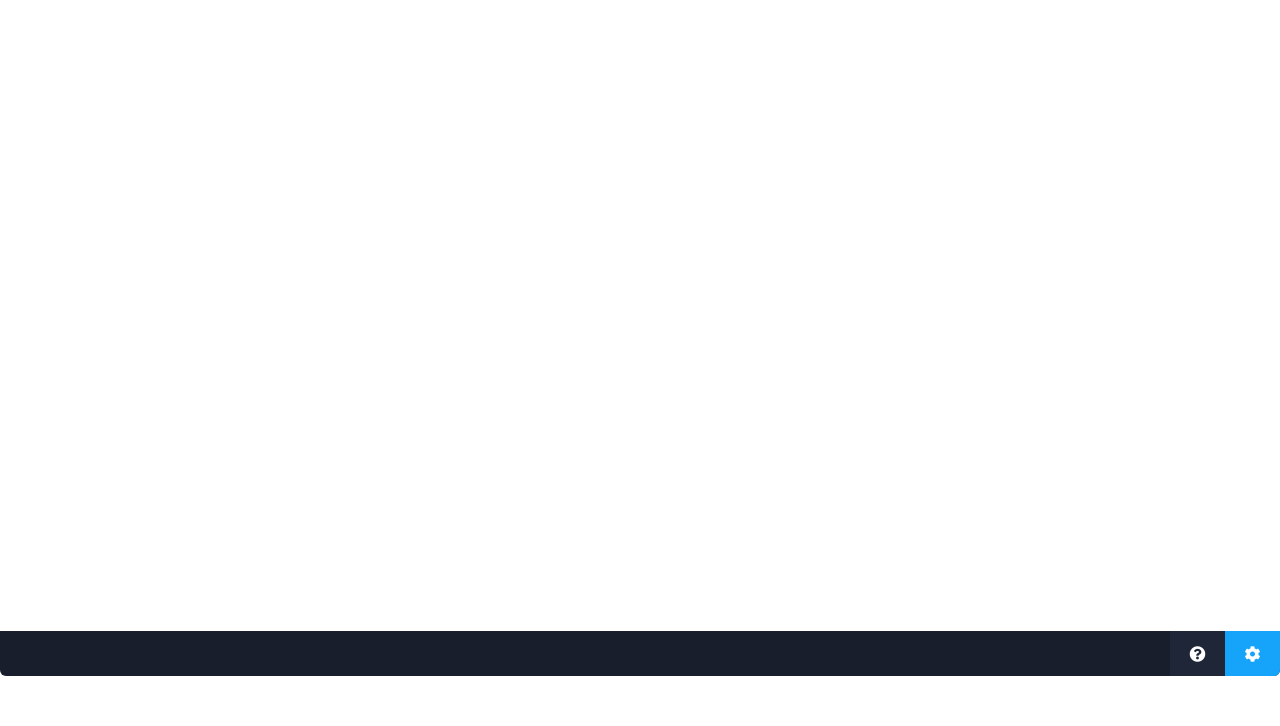
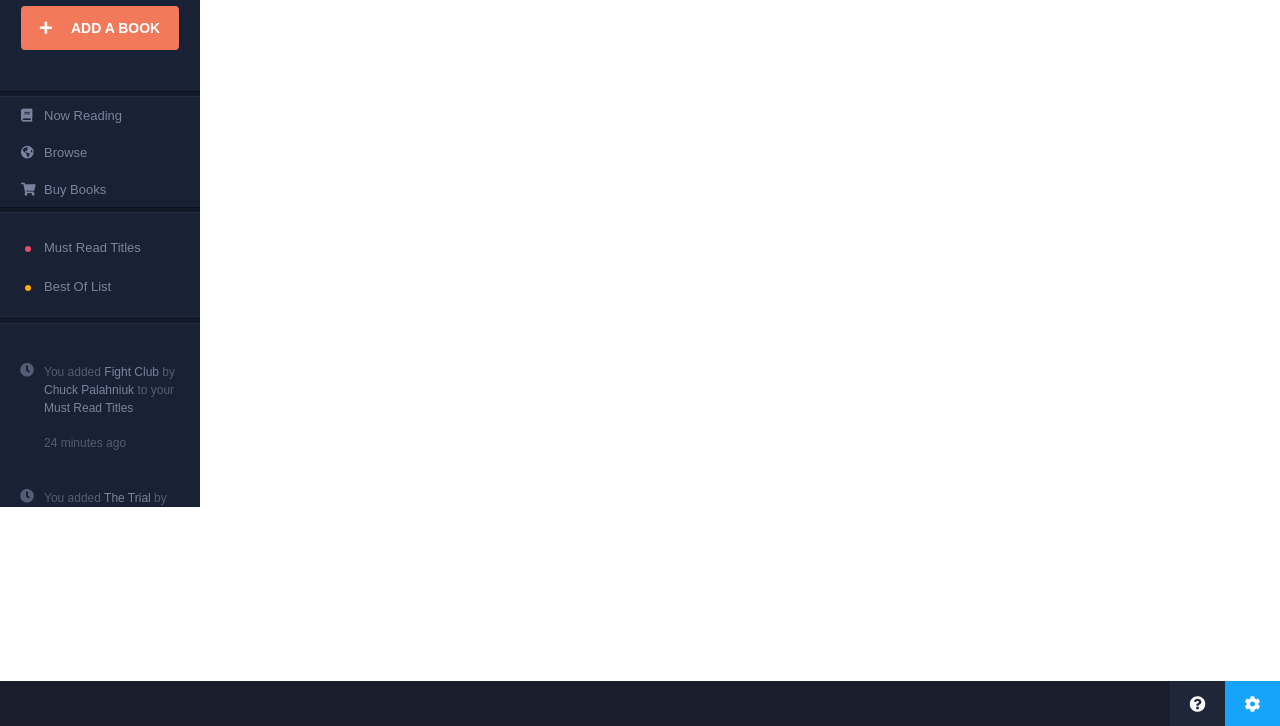
Before and after one commit to Wital619/Book-store-site-layout, a website built with webpack: page src/index.html in a window 1280 px wide. Shown: the part 74-800 px from the top of the page. Built offline with nearby package versions, Linux system fonts and the light colour scheme.

Commit message:
Add sidebar and custom scrollbar; Change some properties in the webpack config

```diff
--- a/src/index.html
+++ b/src/index.html
@@ -19,7 +19,7 @@
       <span class="bs-dots__dot bs-dots__dot--blue"></span>
     </div>
     <div class="bs-header__title">
-      <i class="fas fa-star"></i>
+      <span class="bs-header__title-icon"><i class="fas fa-book"></i></span>
       MyBookUp
     </div>
     <ul class="bs-header__nav">
@@ -32,9 +32,74 @@
 			<span class="bs-user__chevron"><i class="fa fa-chevron-circle-down"></i></span>
 		</div>
   </header>
-  <main class="bs-content">
-    Content
-  </main>
+  <div class="bs-content-wrapper">
+    <aside class="bs-sidebar">
+			<section class="bs-add-book bs-panel">
+				<button class="bs-btn bs-btn--add-book">
+					<span class="bs-btn__plus-icon">
+						<i class="fas fa-plus"></i>
+					</span>
+					ADD A BOOK
+				</button>
+			</section>
+			<div class="bs-bottom-line"></div>
+			<ul class="bs-menu-list bs-panel">
+				<li class="bs-menu-list__item">
+					<span class="bs-menu-list__icon"><i class="fas fa-book"></i></span>
+					<a href="#" class="bs-menu-list__link">Now Reading</a>
+				</li>
+				<li class="bs-menu-list__item">
+					<span class="bs-menu-list__icon"><i class="fas fa-globe-americas"></i></span>
+					<a href="#" class="bs-menu-list__link">Browse</a>
+				</li>
+				<li class="bs-menu-list__item">
+					<span class="bs-menu-list__icon"><i class="fas fa-shopping-cart"></i></span>
+					<a href="#" class="bs-menu-list__link">Buy Books</a>
+				</li>
+				<li class="bs-menu-list__item">
+					<span class="bs-menu-list__icon"><i class="fas fa-star"></i></span>
+					<a href="#" class="bs-menu-list__link">Favourite Books</a>
+				</li>
+				<li class="bs-menu-list__item">
+					<span class="bs-menu-list__icon"><i class="fas fa-th-list"></i></span>
+					<a href="#" class="bs-menu-list__link">Wishlist</a>
+				</li>
+				<li class="bs-menu-list__item">
+					<span class="bs-menu-list__icon"><i class="fas fa-clock"></i></span>
+					<a href="#" class="bs-menu-list__link">History</a>
+				</li>
+			</ul>
+			<div class="bs-bottom-line"></div>
+			<ul class="bs-book-types-list bs-panel">
+				<li class="bs-book-types-list__item">Must Read Titles</li>
+				<li class="bs-book-types-list__item">Best Of List</li>
+				<li class="bs-book-types-list__item">Classic Novels</li>
+				<li class="bs-book-types-list__item">Non Fiction</li>
+			</ul>
+			<div class="bs-bottom-line"></div>
+			<ul class="bs-actions-list">
+				<li class="bs-actions-list__item">
+					<span class="bs-actions-list__icon"><i class="fas fa-clock"></i></span>
+					<div class="bs-actions-list__info">
+						<p class="bs-actions-list__desc">
+							You added <span>Fight Club</span> by <span>Chuck Palahniuk</span> to your <span>Must Read Titles</span>
+						</p>
+						<span class="bs-actions-list__time">24 minutes ago</span>
+					</div>
+				</li>
+				<li class="bs-actions-list__item">
+					<span class="bs-actions-list__icon"><i class="fas fa-clock"></i></span>
+					<div class="bs-actions-list__info">
+						<p class="bs-actions-list__desc">You added <span>The Trial</span> by <span>Franz Kafka</span> to your <span>Must Read Titles</span></p>
+						<span class="bs-actions-list__time">48 minutes ago</span>
+					</div>
+				</li>
+			</ul>
+		</aside>
+		<main class="bs-content" tabindex="1">
+			Content
+		</main>
+  </div>
   <footer class="bs-footer">
     <div class="bs-footer__icons">
 			<span class="bs-footer__icon bs-footer__icon--dark"><i class="fas fa-question-circle"></i></span>
--- a/src/js/scripts.js
+++ b/src/js/scripts.js
@@ -1 +1,3 @@
 import '../scss/styles.scss';
+
+document.querySelector('.bs-content').focus();
--- a/src/scss/base/_reset.scss
+++ b/src/scss/base/_reset.scss
@@ -7,20 +7,24 @@
 html, body {
   height: 100%;
   margin: 0;
-  padding: 0;
-  overflow: auto;
+	padding: 0;
 }
 
 body {
   font: 16px/1 Arial, sans-serif;
   background: white;
-  color: black;
+	color: black;
+	overflow: hidden;
 }
 
 ul {
 	list-style: none;
 	padding: 0;
 	margin: 0;
+}
+
+a {
+	text-decoration: none;
 }
 
 button {
--- a/src/scss/base/_variables.scss
+++ b/src/scss/base/_variables.scss
@@ -1,4 +1,5 @@
 $header-height: 45px;
 $footer-height: 45px;
-$sidebar-bg-color: #1f2637;
 $main-blue: #15a4fa;
+$panel-bg-color: #192134;
+$main-grey: #79839E;
--- /dev/null
+++ b/src/scss/components/_scrollbar.scss
@@ -0,0 +1,14 @@
+::-webkit-scrollbar {
+	width: 20px;
+}
+
+::-webkit-scrollbar-track {
+	border: 7px solid transparent;
+}
+
+::-webkit-scrollbar-thumb {
+	min-height: 45px;
+	box-shadow: inset 0 0 0 20px #ccd5e4;
+	border: 7px solid transparent;
+	border-radius: 10px;
+}
--- a/src/scss/styles.scss
+++ b/src/scss/styles.scss
@@ -1,27 +1,14 @@
 @import 'base/reset';
 @import 'base/variables';
 @import 'base/breakpoints';
-
-.bs-wrapper {
-  position: relative;
-  width: 100%;
-  max-width: 1300px;
-  min-height: calc(100% - 60px);
-  margin: 10px auto 50px;
-  padding-bottom: $footer-height;
-}
-
-/* HEADER ********************************************************************************************************** */
+@import 'components/scrollbar';
 
 .bs-header {
-	position: relative;
   height: $header-height;
   display: flex;
   align-items: center;
   justify-content: space-between;
   padding-left: 20px;
-  border-radius: 6px 6px 0 0;
-  overflow: hidden;
   background-color: #2f364a;
   color: #fff;
 }
@@ -35,19 +22,22 @@
 }
 
 .bs-dots__dot--red { background-color: #e76847; }
+
 .bs-dots__dot--orange { background-color: #fabf00; }
+
 .bs-dots__dot--blue { background-color: #52bea6; }
 
 .bs-header__title {
 	position: absolute;
 	left: 50%;
 	transform: translateX(-50%);
-  color: #78829d;
+  color: $main-grey;
 	font-size: 12px;
+}
 
-  i {
-    font-size: 13px;
-  }
+.bs-header__title-icon {
+	margin-right: 5px;
+	font-size: 13px;
 }
 
 .bs-header__nav {
@@ -58,7 +48,7 @@
 
 .bs-header__nav-item {
 	font-size: 13px;
-	color: #78829d;
+	color: $main-grey;
 
 	&:last-child {
 		margin-right: 18px;
@@ -69,6 +59,7 @@
 			width: 4px;
 			height: 4px;
 			margin: 0 12px;
+			border-radius: 50%;
 			vertical-align: middle;
 			background-color: #19202e;
 		}
@@ -107,18 +98,156 @@
 	cursor: pointer;
 }
 
-/* FOOTER ********************************************************************************************************** */
+.bs-content-wrapper {
+	display: flex;
+	height: calc(100vh - 90px);
+}
+
+.bs-sidebar {
+	flex: 0 0 200px;
+	overflow: hidden; // remove in future
+}
+
+.bs-bottom-line {
+	height: 6px;
+	border-top: 1px solid #0C111F;
+	border-bottom: 1px solid #232B3F;
+	background-color: #121A2A;
+}
+
+.bs-panel {
+	background-color: $panel-bg-color;
+	color: $main-grey;
+}
+
+.bs-add-book {
+	height: 120px;
+	display: flex;
+	justify-content: center;
+	align-items: center;
+}
+
+.bs-btn--add-book {
+	display: inline-block;
+	padding: 14px 19px;
+	margin-bottom: 6px;
+	border-radius: 4px;
+	font-size: 14px;
+	font-weight: bold;
+	background-color: #f2795a;
+	color: #fff;
+}
+
+.bs-btn__plus-icon {
+	margin-right: 15px;
+}
+
+.bs-menu-list {
+	max-height: 110px;
+	overflow-y: scroll;
+}
+
+.bs-menu-list__item {
+	position: relative;
+	padding: 12px 21px 12px 44px;
+	font-size: 13px;
+	cursor: pointer;
+
+	&:hover {
+		background-color: $main-blue;
+
+		.bs-menu-list__link,
+		.bs-menu-list__icon {
+			color: #fff;
+		}
+	}
+}
+
+.bs-menu-list__icon {
+	position: absolute;
+	left: 21px;
+}
+
+.bs-menu-list__link {
+	color: $main-grey;
+}
+
+.bs-book-types-list {
+	max-height: 105px;
+	overflow-y: scroll;
+	padding: 15px 0 13px;
+}
+
+.bs-book-types-list__item {
+	padding: 13px 25px;
+	font-size: 13px;
+
+	&::before {
+		content: '';
+		display: inline-block;
+		width: 6px;
+		height: 6px;
+		margin-right: 13px;
+		vertical-align: middle;
+		border-radius: 50%;
+	}
+
+	&:first-child::before { background-color: #e64c66; }
+
+	&:nth-child(2)::before { background-color: #ffab00; }
+
+	&:nth-child(3)::before { background-color: #00bfdd; }
+
+	&:last-child::before { background-color: #7874cf; }
+}
+
+.bs-actions-list {
+	max-height: 183px;
+	overflow-y: scroll;
+	background-color: $panel-bg-color;
+	color: $main-grey;
+}
+
+.bs-actions-list__item {
+	padding: 39px 20px 0;
+	display: flex;
+	color: #535D75;
+	align-self: flex-end;
+
+	&:last-child {
+		padding-bottom: 39px;
+	}
+}
+
+.bs-actions-list__icon {
+	font-size: 14px;
+	margin-right: 10px;
+}
+
+.bs-actions-list__desc {
+	margin: 0 0 17px;
+	font-size: 12px;
+	line-height: 1.5;
+
+	span {
+		color: $main-grey;
+	}
+}
+
+.bs-actions-list__time {
+	font-size: 12px;
+}
+
+.bs-content {
+	overflow-y: scroll;
+	height: auto;
+	outline: none;
+}
 
 .bs-footer {
-  position: absolute;
-  bottom: 0;
-  left: 0;
-	right: 0;
 	display: flex;
 	justify-content: flex-end;
 	height: $footer-height;
-	border-radius: 0 0 6px 6px;
-  overflow: hidden;
   background-color: #181e2c;
 }
 
--- a/webpack.config.js
+++ b/webpack.config.js
@@ -18,22 +18,18 @@ module.exports = {
         test: /\.(css|sass|scss)$/,
         use: [
           MiniCssExtractPlugin.loader,
+					'css-loader',
           {
-            loader: 'css-loader',
+            loader: 'postcss-loader',
             options: {
-              minimize: {
-                safe: true
-              }
-            }
-          },
-          {
-            loader: "postcss-loader",
-            options: {
-              autoprefixer: {
-                browsers: ["last 2 versions"]
-              },
+							ident: 'postcss',
               plugins: () => [
-                autoprefixer
+                autoprefixer({
+									browsers: [
+										'>1%',
+										'last 4 versions'
+									]
+								}),
               ]
             },
           },
```
